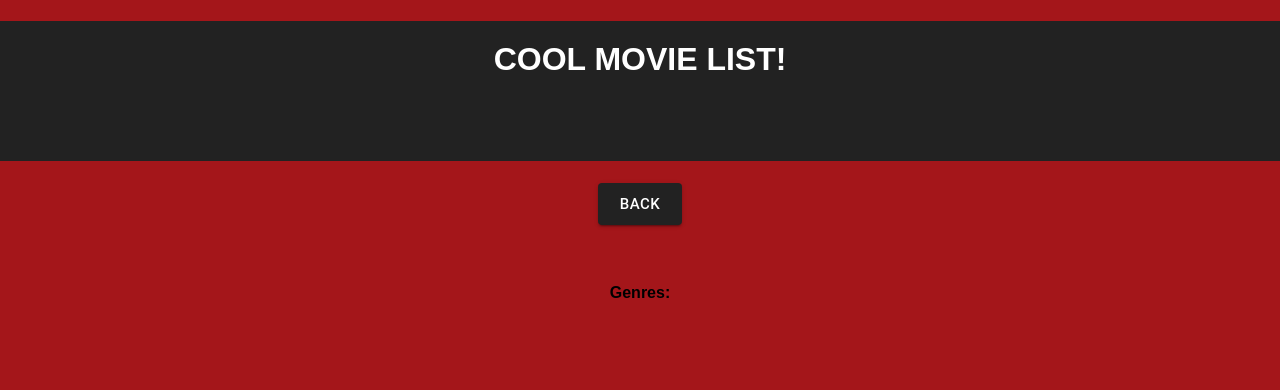
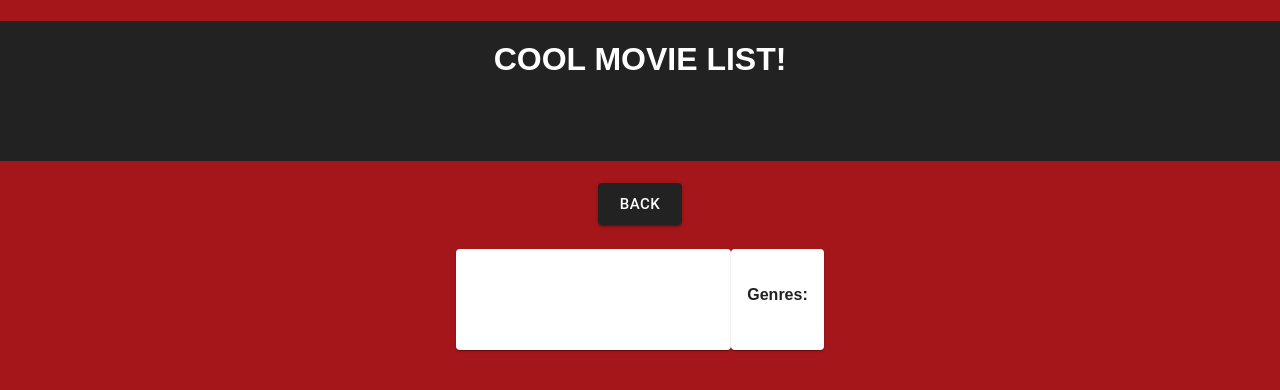
Before and after one commit to nataliemcmann/weekend-movie-sagas, a React app: page /#/1 in a window 1280 px wide. Built offline with nearby package versions, Linux system fonts and the light colour scheme; no server answers.

Commit message:
styled DetailsPage

```diff
--- a/src/components/App/App.css
+++ b/src/components/App/App.css
@@ -13,12 +13,3 @@ body {
   font-size: 2em;
   color: white;
 }
-
-.App-intro {
-  font-size: large;
-}
-
-@keyframes App-logo-spin {
-  from { transform: rotate(0deg); }
-  to { transform: rotate(360deg); }
-}
--- a/src/components/DetailsPage/DetailsPage.jsx
+++ b/src/components/DetailsPage/DetailsPage.jsx
@@ -1,8 +1,12 @@
 import React, { useEffect } from 'react';
 import { useDispatch, useSelector } from 'react-redux';
 import { useParams } from 'react-router-dom';
+//import app components
 import GenreList from './GenreList';
 import BackButton from './BackButton';
+//mui components
+import { Box, Card, CardContent } from '@mui/material';
+import Grid from '@mui/material/Unstable_Grid2';
 
 function DetailsPage () {
         //declare dispatch
@@ -26,13 +30,33 @@ function DetailsPage () {
     return (
         <>
             <BackButton />
+            <Box sx={{p: 4}}>
+                <Grid
+                    flexDirection = "row"
+                    flexWrap = "nowrap"
+                    container spacing={2}
+                    justifyContent="center"
+                >
+                    <Card
+                        sx={{ minWidth: 275}}>
+                        <CardContent>
                             <h2>{movieDetails.title}</h2>
                             <img
                                 src={movieDetails.poster}
                                 alt={movieDetails.title}
                             />
+                        </CardContent>
+                    </Card>
+                    <Card
+                        sx={{ maxWidth: 500}}
+                    >
+                        <CardContent>
                             <GenreList />
-            <p>{movieDetails.description}</p>
+                            <p className="movieDesc">{movieDetails.description}</p>
+                        </CardContent>
+                    </Card>
+                </Grid>
+            </Box>
         </>
     )
 }
```
Lines whose indentation alone changed are shown as unchanged.
